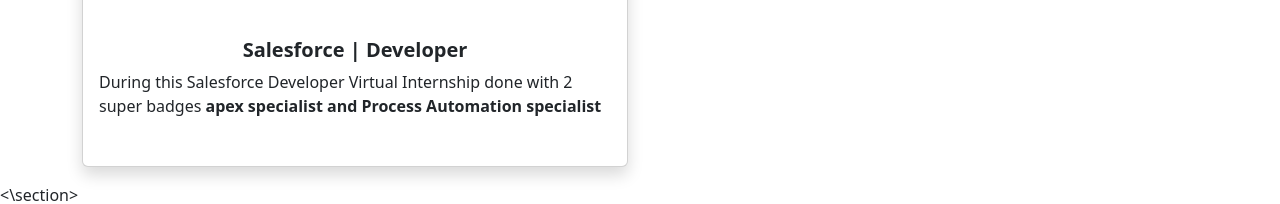
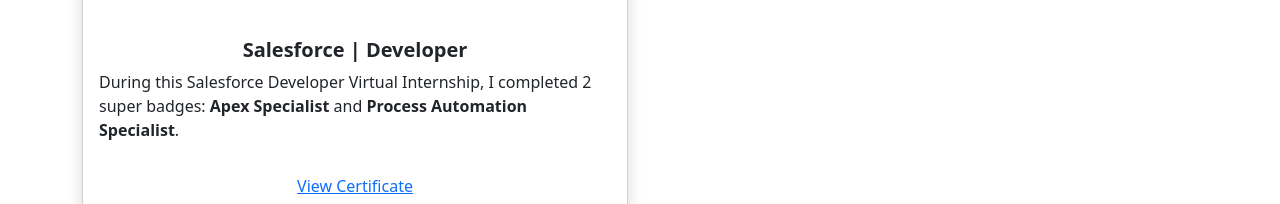
Before and after one commit to Jyoshna1231/FED, a plain HTML site: page index.html in a window 1280 px wide. Shown: the part 5179-5383 px from the top of the page. Drawn offline with nearby package versions, Linux system fonts and the light colour scheme.

Commit message:
Update index.html

```diff
--- a/index.html
+++ b/index.html
@@ -243,6 +243,7 @@
 <br>
 
 <!--Projects start-->
+<!-- Projects start -->
 <div id="projects" class="mb-5"></div>
 <section data-aos="zoom-out-up" class="pt-5">
     <div class="container">
@@ -252,24 +253,21 @@
             </div>
             <div class="col-12 col-md-6 mb-3">
                 <div class="card mb-3 shadow h-100">
-
                     <img src="certificates/link/salesforce certificate.jpg" class="card-img-top" alt="">
                     <div class="card-body">
                         <h5 class="card-title text-center"><b>Salesforce | Developer </b></h5>
-                            <p class="card-text">During this Salesforce Developer Virtual Internship done with 2 super badges <b>apex specialist and Process Automation specialist</b>
-                                </p>
+                        <p class="card-text">During this Salesforce Developer Virtual Internship, I completed 2 super badges: <b>Apex Specialist</b> and <b>Process Automation Specialist</b>.</p>
                     </div>
                     <div class="d-flex flex-row justify-content-center align-items-center pb-3">
-                            <a href="certificates/link/salesforce certificate.unknown" target="_blank">
-                            </a>
+                        <a href="certificates/link/salesforce-certificate.jpg" target="_blank">View Certificate</a>
                     </div>
                 </div>
             </div>
-
         </div>
     </div>
-    <\section>
-<!--Projects end-->
+</section>
+<!-- Projects end -->
+
     <!-- Contact start -->
 <section id="contact">
     <div class="container-fluid class="py-5"">
```
Lines whose indentation alone changed are shown as unchanged.
